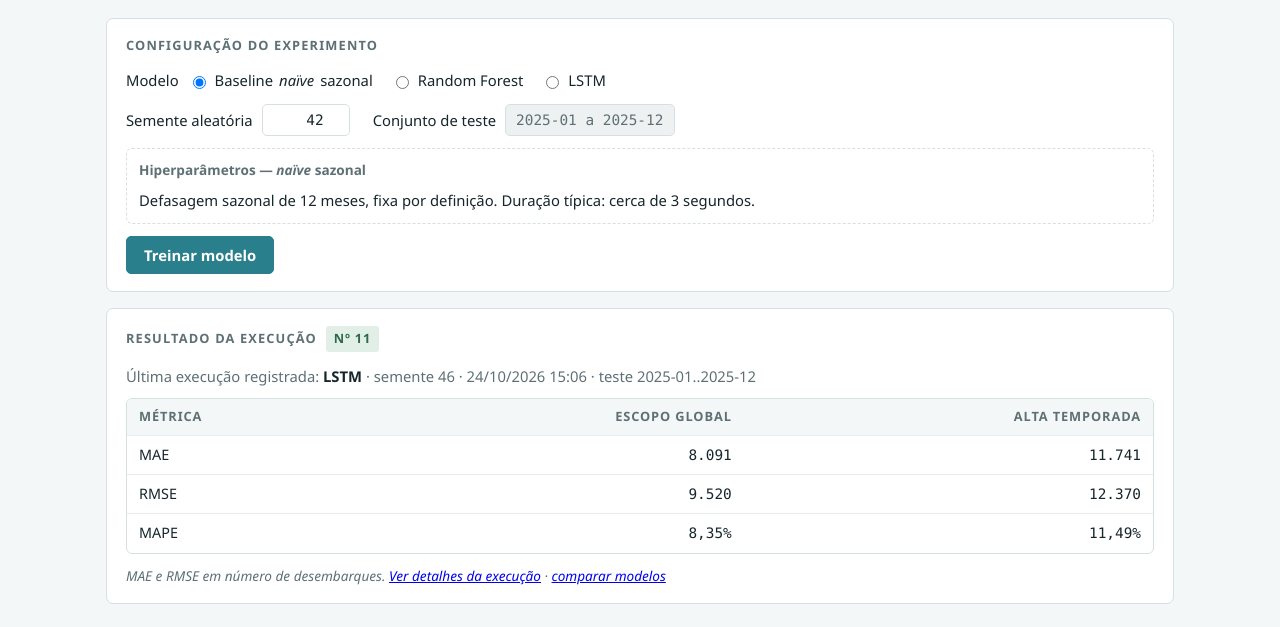
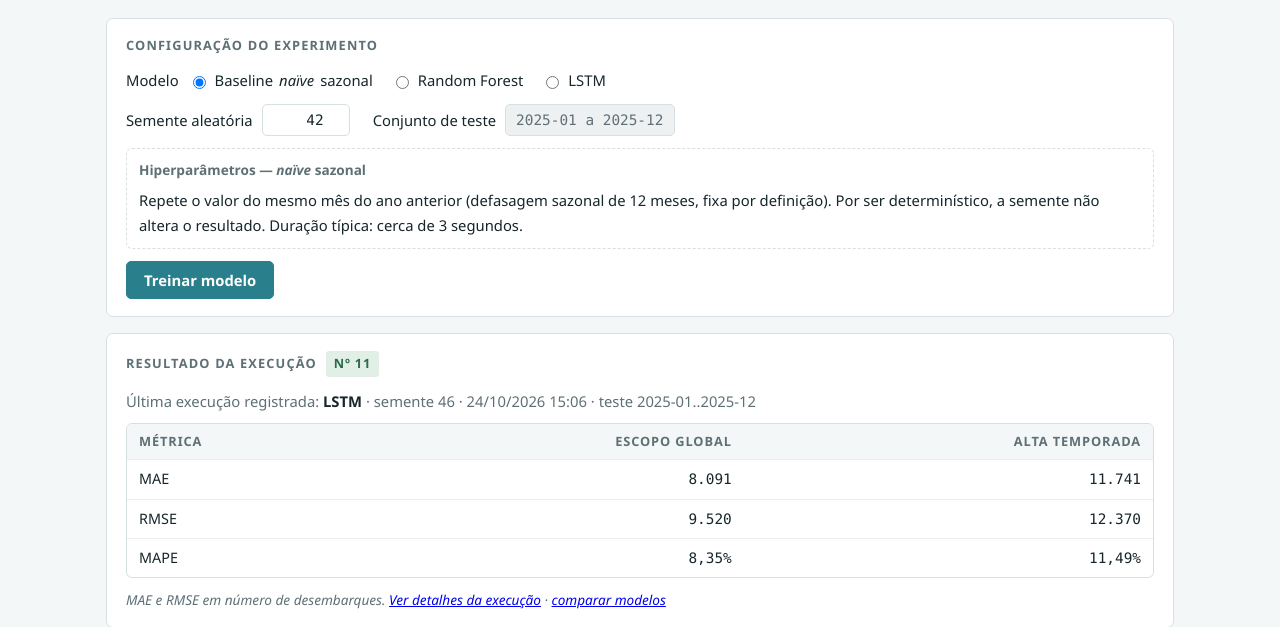
Before and after one commit to Patrick-Iagucheski/previsao-demanda-turistica-foz, a Flask app: page /treinamento in a window 1280 px wide. Shown: the part 207-834 px from the top of the page. Run offline with Flask 3, Linux system fonts and the light colour scheme.

Commit message:
aviso de que a semente não altera o naïve sazonal

```diff
--- a/apresentacao/templates/treinamento.html
+++ b/apresentacao/templates/treinamento.html
@@ -44,7 +44,7 @@
 
     <div class="grupo" data-modelo="naive">
       <p class="titulo">Hiperparâmetros &mdash; <i>naïve</i> sazonal</p>
-      <span style="font-size:0.925rem">Defasagem sazonal de 12 meses, fixa por definição. Duração típica: {{ duracao.naive }}.</span>
+      <span style="font-size:0.925rem">Repete o valor do mesmo mês do ano anterior (defasagem sazonal de 12 meses, fixa por definição). Por ser determinístico, a semente não altera o resultado. Duração típica: {{ duracao.naive }}.</span>
     </div>
 
     <div class="grupo" data-modelo="random_forest">
```
